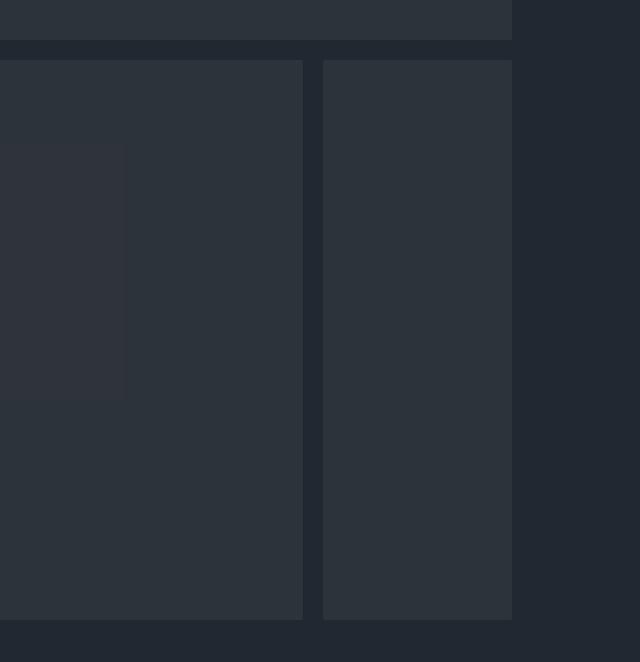
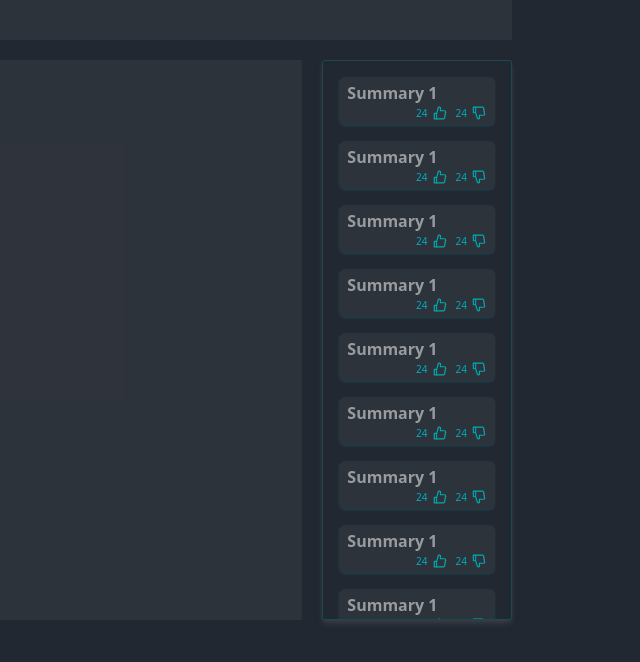
Before and after one commit to Hat52/BriefReads, a React (Vite) app in the folder client/: page / in a window 1280 px wide. Shown: the part 110-772 px from the top of the page, without its empty margins (640-1280 px from the left). Built offline with nearby package versions, Linux system fonts and the light colour scheme.

Commit message:
Summary listing section

```diff
--- a/client/src/App.css
+++ b/client/src/App.css
@@ -13,3 +13,13 @@ body {
 	max-height: 4.5em;
 	text-overflow: ellipsis;
 }
+
+.scrollbar-hide::-webkit-scrollbar {
+	display: none;
+}
+
+/* For IE, Edge and Firefox */
+.scrollbar-hide {
+	-ms-overflow-style: none; /* IE and Edge */
+	scrollbar-width: none; /* Firefox */
+}
--- a/client/src/App.tsx
+++ b/client/src/App.tsx
@@ -3,6 +3,7 @@ import { Button, Input } from './Components';
 import Preview from './Components/Cards/Preview';
 import { Books } from './constants';
 import { IPreview } from './model';
+import { AiOutlineLike, AiOutlineDislike } from 'react-icons/ai';
 
 function App() {
 	return (
@@ -12,7 +13,13 @@ function App() {
 				<div className="flex w-[80vw] gap-5">
 					<div className="w-[15vw] h-[70vh] bg-secondaryFaded rounded-sm"></div>
 					<div className="w-[48vw] h-[70vh] bg-secondaryFaded rounded-sm"></div>
-					<div className="w-[15vw] h-[70vh] bg-secondaryFaded rounded-sm"></div>
+					<div className="w-[15vw] gap-4 flex overflow-scroll scrollbar-hide flex-col h-[70vh] bg-transparent rounded-sm p-4 border border-outlineFaded shadow-md shadow-secondary">
+						{Array(20)
+							.fill(0)
+							.map(() => (
+								<SummaryCard />
+							))}
+					</div>
 				</div>
 			</div>
 		</div>
@@ -20,3 +27,21 @@ function App() {
 }
 
 export default App;
+
+const SummaryCard = () => {
+	return (
+		<div className="w-full px-2 py-1 shadow-sm bg-secondaryFaded shadow-outlineFaded h-max rounded-md hover:scale-105 transition-all duration-500">
+			<h6 className="font-semibold text-typography">Summary 1</h6>
+			<div className="flex text-outline justify-end gap-2">
+				<div className="flex items-center gap-1">
+					<span className="text-[10px]">24</span>
+					<AiOutlineLike />
+				</div>
+				<div className="flex items-center gap-1">
+					<span className="text-[10px]">24</span>
+					<AiOutlineDislike />
+				</div>
+			</div>
+		</div>
+	);
+};
```
